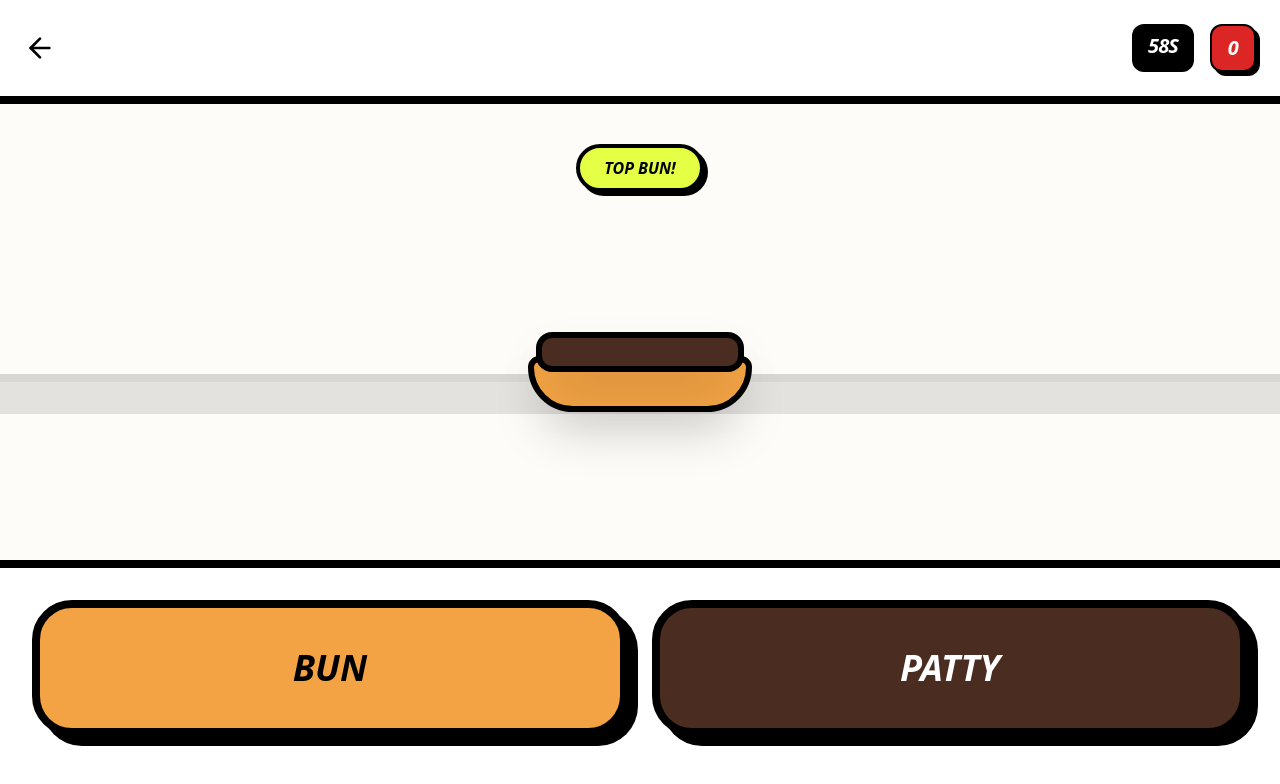
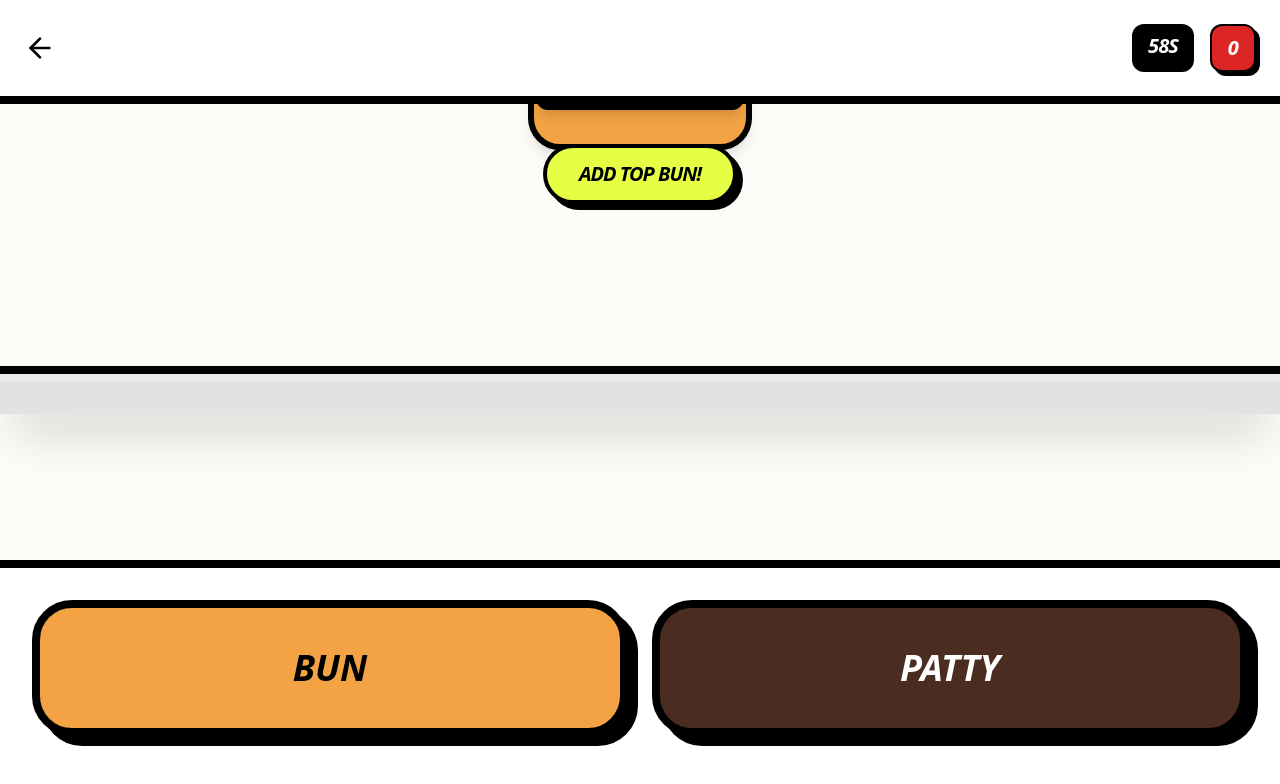
Before and after one commit to JaydenElworthy/burgerstack, a Next.js app: page /game in a window 1280 px wide. Both pictures are taken after a click on the button "START". Shown: the top 784 px of the page. Built offline with nearby package versions, Linux system fonts and the light colour scheme.

Commit message:
Update page.js

```diff
--- a/app/game/page.js
+++ b/app/game/page.js
@@ -6,7 +6,7 @@ import { ArrowLeft, Trophy, AlertCircle } from 'lucide-react';
 import confetti from 'canvas-confetti';
 
 export default function BurgerGame() {
-  const [stack, setStack] = useState([]); // Array of { type, id }
+  const [stack, setStack] = useState([]);
   const [score, setScore] = useState(0);
   const [timeLeft, setTimeLeft] = useState(60);
   const [gameState, setGameState] = useState('start');
@@ -26,15 +26,10 @@ export default function BurgerGame() {
   const spawnBurger = () => {
     setIsExiting(false);
     setFeedback(null);
-
-    // Start with Bottom Bun (ID 0)
     const initialStack = [{ type: 'bottom-bun', id: Date.now() }];
-
-    // 50% chance to also start with a Patty (ID 1)
     if (Math.random() > 0.5) {
       initialStack.push({ type: 'patty', id: Date.now() + 1 });
     }
-
     setStack(initialStack);
   };
 
@@ -44,21 +39,15 @@ export default function BurgerGame() {
     const currentStep = stack.length;
     let isCorrect = false;
 
-    // Correct Logic:
-    // 1. If only Bottom Bun exists -> Need Patty
-    // 2. If Bottom Bun + Patty exists -> Need Bun (Top)
     if (currentStep === 1 && stack[0].type === 'bottom-bun' && input === 'patty') isCorrect = true;
     if (currentStep === 2 && stack[1].type === 'patty' && input === 'bun') isCorrect = true;
 
     if (isCorrect) {
       const nextType = (currentStep === 2) ? 'top-bun' : 'patty';
-      const newItem = { type: nextType, id: Date.now() };
-
-      setStack(prev => [...prev, newItem]);
+      setStack(prev => [...prev, { type: nextType, id: Date.now() }]);
 
       if (nextType === 'top-bun') {
         setScore(s => s + 1);
-        // Wait for top bun to "slam" before sliding off
         setTimeout(() => setIsExiting(true), 300);
         setTimeout(() => spawnBurger(), 700);
       }
@@ -87,35 +76,39 @@ export default function BurgerGame() {
       </div>
 
       {/* Play Area */}
-      <div className="flex-1 relative flex flex-col items-center justify-center overflow-hidden pt-20">
+      <div className="flex-1 relative flex flex-col items-center justify-end overflow-hidden pb-[32%]">
 
-        {/* The Kitchen Counter */}
-        <div className="absolute bottom-[32%] w-full h-10 bg-black/10 border-t-8 border-black/5 z-0" />
+        {/* THE COUNTER SURFACE */}
+        <div className="absolute bottom-[32%] w-full h-12 bg-[#e2e2e2] border-t-8 border-black z-0 shadow-2xl">
+            <div className="w-full h-2 bg-white/30" /> {/* Highlight line */}
+        </div>
 
         <AnimatePresence mode="wait">
           {!isExiting && (
             <motion.div
-              key={`serving-burger-${score}`}
+              key={`stack-${score}`}
               initial={{ x: -1000 }}
               animate={{ x: 0 }}
-              exit={{ x: 2000, rotate: 10 }}
-              transition={{
-                x: { type: "spring", damping: 20, stiffness: 100 },
-                exit: { duration: 0.25, ease: "circIn" }
-              }}
-              className="flex flex-col-reverse items-center relative z-10"
+              exit={{ x: 2000, rotate: 5, transition: { duration: 0.2, ease: "circIn" } }}
+              transition={{ x: { type: "spring", damping: 20, stiffness: 120 } }}
+              className="flex flex-col-reverse items-center relative z-10 origin-bottom"
             >
               {stack.map((item, i) => (
                 <motion.div
-                  key={item.id} // UNIQUE KEY PER ITEM
-                  initial={{ y: -800 }} // ALWAYS START HIGH
-                  animate={{ y: 0 }}
-                  transition={{ type: "spring", damping: 12, stiffness: 200 }}
+                  key={item.id}
+                  layout // Allows existing pieces to animate when new ones land
+                  initial={i === stack.length - 1 && i !== 0 ? { y: -800, scaleY: 1.5 } : {}}
+                  animate={{ y: 0, scaleY: 1 }}
+                  transition={{
+                    type: "spring",
+                    damping: 12,
+                    stiffness: 200,
+                  }}
                   style={{ zIndex: i }}
-                  className={`border-[6px] border-black shadow-2xl relative ${
-                    item.type === 'bottom-bun' ? 'w-56 h-14 bg-[#F3A344] rounded-b-[3rem] rounded-t-xl mb-0' :
-                    item.type === 'patty' ? 'w-52 h-10 bg-[#4B2C20] rounded-2xl -mb-4' :
-                    'w-58 h-20 bg-[#F3A344] rounded-t-[4rem] rounded-b-xl -mb-6'
+                  className={`border-[6px] border-black shadow-lg relative flex-shrink-0 ${
+                    item.type === 'bottom-bun' ? 'w-56 h-14 bg-[#F3A344] rounded-b-[2rem] rounded-t-lg' :
+                    item.type === 'patty' ? 'w-52 h-10 bg-[#4B2C20] rounded-xl -mb-4' :
+                    'w-56 h-20 bg-[#F3A344] rounded-t-[4rem] rounded-b-lg -mb-6'
                   }`}
                 />
               ))}
@@ -123,12 +116,13 @@ export default function BurgerGame() {
           )}
         </AnimatePresence>
 
+        {/* Action Prompt */}
         {gameState === 'playing' && !isExiting && (
           <motion.div
-            initial={{ opacity: 0 }} animate={{ opacity: 1 }}
-            className="absolute top-10 bg-[#E5FF44] border-4 border-black px-6 py-2 rounded-full font-black uppercase italic shadow-[4px_4px_0px_0px_rgba(0,0,0,1)] z-20"
+            initial={{ y: 20, opacity: 0 }} animate={{ y: 0, opacity: 1 }}
+            className="absolute top-10 bg-[#E5FF44] border-4 border-black px-8 py-3 rounded-full font-black uppercase italic shadow-[6px_6px_0px_0px_rgba(0,0,0,1)] z-20 text-xl tracking-tighter"
           >
-            {stack.length === 1 ? 'DROP PATTY' : 'TOP BUN!'}
+            {stack.length === 1 ? 'DROP PATTY!' : 'ADD TOP BUN!'}
           </motion.div>
         )}
       </div>
@@ -137,19 +131,19 @@ export default function BurgerGame() {
       <div className="p-8 grid grid-cols-2 gap-6 bg-white border-t-8 border-black pb-16 z-30">
         <button
           onPointerDown={() => handleInput('bun')}
-          className="bg-[#F3A344] border-[8px] border-black py-10 rounded-[2.5rem] font-black text-4xl uppercase italic shadow-[10px_10px_0px_0px_rgba(0,0,0,1)] active:translate-y-2 active:shadow-none transition-all"
+          className="bg-[#F3A344] border-[8px] border-black py-10 rounded-[2.5rem] font-black text-4xl uppercase italic shadow-[10px_10px_0px_0px_rgba(0,0,0,1)] active:translate-y-2 active:shadow-none transition-all active:bg-[#e6922e]"
         >
           BUN
         </button>
         <button
           onPointerDown={() => handleInput('patty')}
-          className="bg-[#4B2C20] text-white border-[8px] border-black py-10 rounded-[2.5rem] font-black text-4xl uppercase italic shadow-[10px_10px_0px_0px_rgba(0,0,0,1)] active:translate-y-2 active:shadow-none transition-all"
+          className="bg-[#4B2C20] text-white border-[8px] border-black py-10 rounded-[2.5rem] font-black text-4xl uppercase italic shadow-[10px_10px_0px_0px_rgba(0,0,0,1)] active:translate-y-2 active:shadow-none transition-all active:bg-[#361f17]"
         >
           PATTY
         </button>
       </div>
 
-      {/* Game Over */}
+      {/* Overlays */}
       {gameState !== 'playing' && (
         <div className="absolute inset-0 bg-black/95 z-50 flex flex-col items-center justify-center p-10 text-center text-white">
           <motion.div initial={{ scale: 0.8 }} animate={{ scale: 1 }}>
@@ -163,8 +157,8 @@ export default function BurgerGame() {
 
             {gameState === 'lost' && (
               <div className="mb-12">
-                <p className="text-white/40 font-black uppercase text-xs tracking-widest">Score</p>
-                <p className="text-9xl font-black italic text-[#E5FF44] leading-none">{score}</p>
+                <p className="text-white/40 font-black uppercase text-sm tracking-widest leading-none mb-2">Score</p>
+                <p className="text-9xl font-black italic text-[#E5FF44] leading-none tracking-tighter">{score}</p>
               </div>
             )}
 
```
